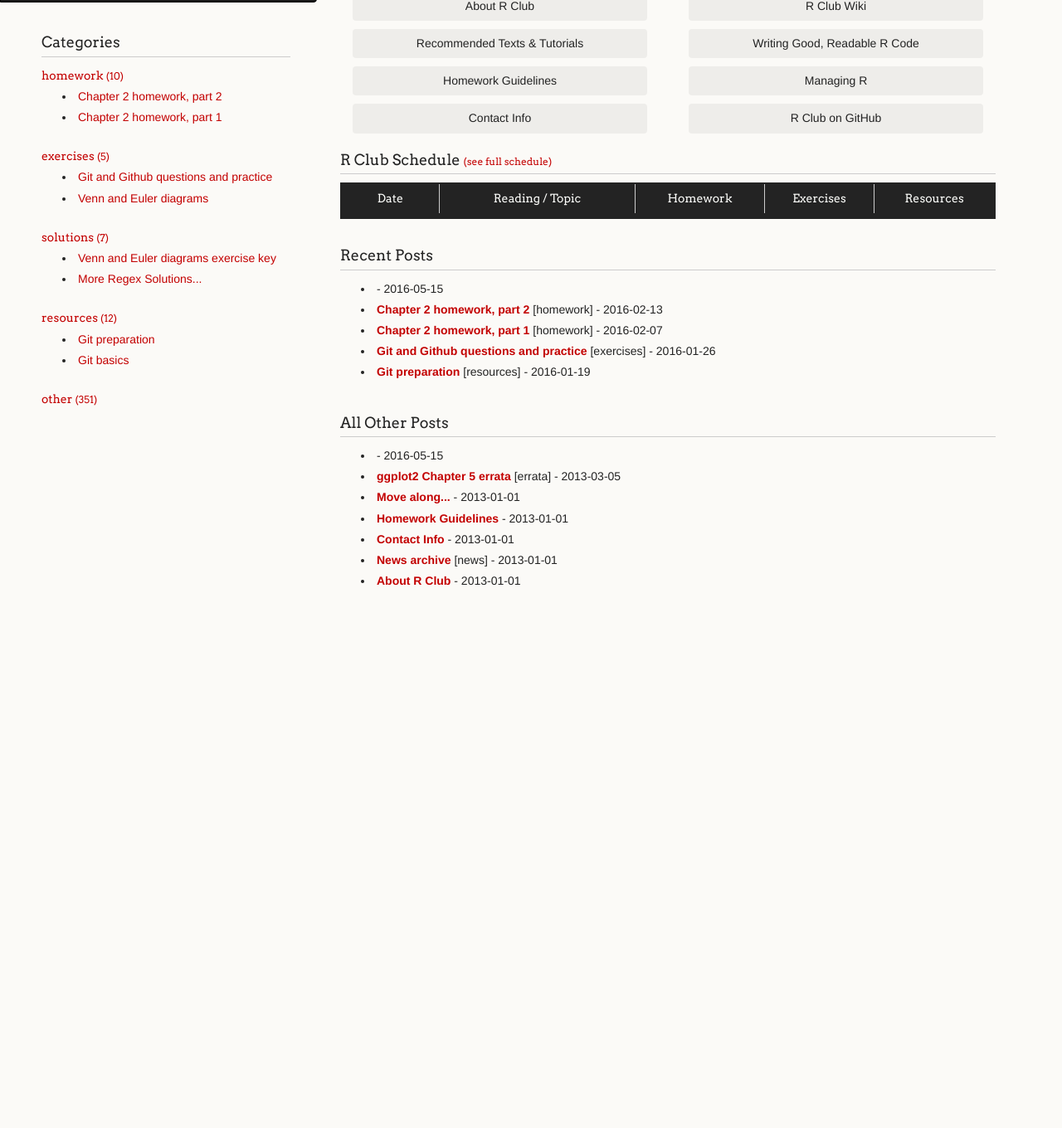
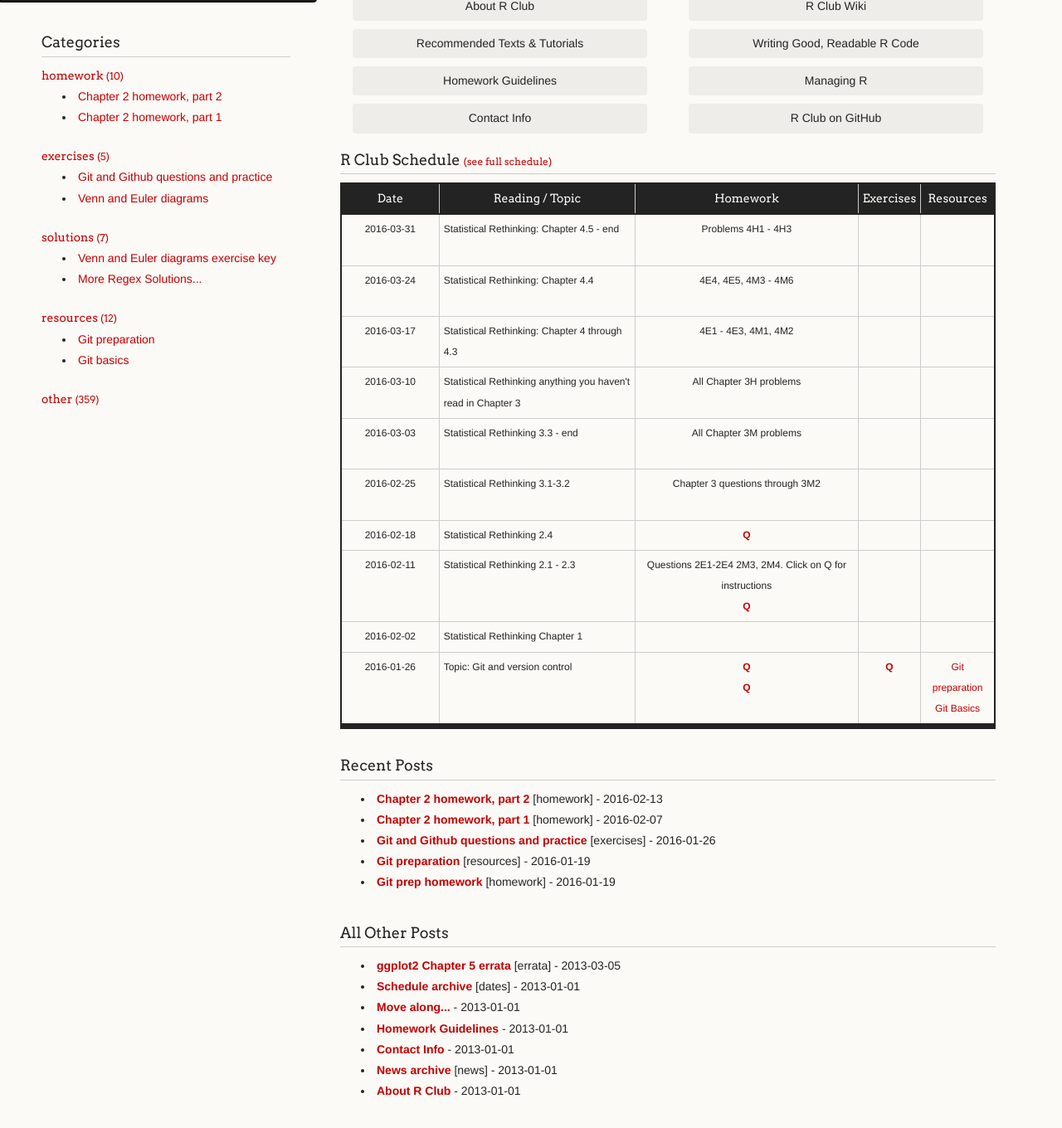
Before and after one commit to mfcovington/r_club, a Jekyll site: the page built from other.html, in a window 1280 px wide and 1400 px high, scrolled down 196 px. Shown: the top 1360 px of the window at 83% size. Built offline with Jekyll 4.4.1, drawn with Linux system fonts in a browser that asks for light colours; before the commit the page ends 981 px from its top, so only the background shows below that.

Commit message:
reverted schedule

```diff
--- a/_posts/2013-01-01-schedule.md
+++ b/_posts/2013-01-01-schedule.md
@@ -11,93 +11,13 @@
 
 ###
 
- - classdate: 2016-05-16
+ - classdate:
 
-   reading: "Statistical Rethinking: 6.3 and 6.4"
+   reading:
     - title:
       link:
 
-   homework: "6M1, 6M3 - 6M6"
-    - q:
-      a:
-
-   exercises:
-    - q:
-      a:
-
-   resources:
-    - title:
-      link:
-
-###
-
- - classdate: 2016-05-09
-
-   reading: "Statistical Rethinking: 6.1 and 6.2"
-    - title:
-      link:
-
-   homework: "6E1 - 6E4"
-    - q:
-      a:
-
-   exercises:
-    - q:
-      a:
-
-   resources:
-    - title:
-      link:
-
-###
-
- - classdate: 2016-05-2
-
-   reading: "Statistical Rethinking: finish chapter 5"
-    - title:
-      link:
-
-   homework: "Finish chapter 5"
-    - q:
-      a:
-
-   exercises:
-    - q:
-      a:
-
-   resources:
-    - title:
-      link:
-
-###
-
- - classdate: 2016-04-25
-
-   reading: "Statistical Rethinking: 5.2 and 5.3"
-    - title:
-      link:
-
-   homework: "5M2, 5H1 - 5H3"
-    - q:
-      a:
-
-   exercises:
-    - q:
-      a:
-
-   resources:
-    - title:
-      link:
-
-###
-
- - classdate: 2016-04-11
-
-   reading: "Statistical Rethinking: Chapter 5 intro and 5.1"
-    - title:
-      link:
-
-   homework: "5E1, 5E2, 5M1, 5M3, 5M4"
+   homework:
     - q:
       a:
 
@@ -114,30 +34,11 @@
  - classdate: 2016-03-31
 
    reading:
-    - title:
+    - title: "Statistical Rethinking: Chapter 4.5 - end"
       link:
 
-   homework: "4H1 - 4H3"
-    - q:
-      a:
-
-   exercises:
-    - q:
-      a:
-
-   resources:
-    - title:
-      link:
-
-###
-
- - classdate: 2016-03-24
-
-   reading: "Statistical Rethinking: 4.4"
-    - title:
-      link:
-
-   homework: "4E4, 4E5 4M3 - 4M6"
+   homework:
+    - title: "Problems 4H1 - 4H3"
     - q:
       a:
 
@@ -152,13 +53,35 @@
 
 ###
 
- - classdate: 2016-03-17
+ - classdate: 2016-03-24
 
-   reading: "Statistical Rethinking: 4.0 - 4.3"
+   reading:
+    - title: "Statistical Rethinking: Chapter 4.4"
+      link:
+
+   homework:
+    - title: "4E4, 4E5, 4M3 - 4M6"
+    - q:
+      a:
+
+   exercises:
+    - q:
+      a:
+
+   resources:
     - title:
       link:
 
-   homework: "4E1 - 4E3, 4M1, 4M2"
+###
+
+ - classdate: 2016-03-17
+
+   reading:
+    - title: "Statistical Rethinking: Chapter 4 through 4.3"
+      link:
+
+   homework:
+    - title: "4E1 - 4E3, 4M1, 4M2"
     - q:
       a:
 
@@ -175,10 +98,11 @@
  - classdate: 2016-03-10
 
    reading:
-    - title:
+    - title: "Statistical Rethinking anything you haven't read in Chapter 3"
       link:
 
-   homework: "Remaining chapter 3 problems"
+   homework:
+    - title: "All Chapter 3H problems"
     - q:
       a:
 
@@ -194,11 +118,12 @@
 
  - classdate: 2016-03-03
 
-   reading: "Statistical Rethinking: Remainder of Chapter 3"
-    - title:
+   reading:
+    - title: "Statistical Rethinking 3.3 - end"
       link:
 
-   homework: "Remaining chapter 3 problems"
+   homework:
+    - title: "All Chapter 3M problems"
     - q:
       a:
 
@@ -214,11 +139,12 @@
 
  - classdate: 2016-02-25
 
-   reading: "Statistical Rethinking: 3.1 - 3.2"
-    - title:
+   reading:
+    - title: "Statistical Rethinking 3.1-3.2"
       link:
 
-   homework: "Problems 3E1 - 3M2"
+   homework:
+    - title: "Chapter 3 questions through 3M2"
     - q:
       a:
 
```
Also changed, not shown: other parts of _posts/2013-01-01-schedule.md (+4 -13 lines).
